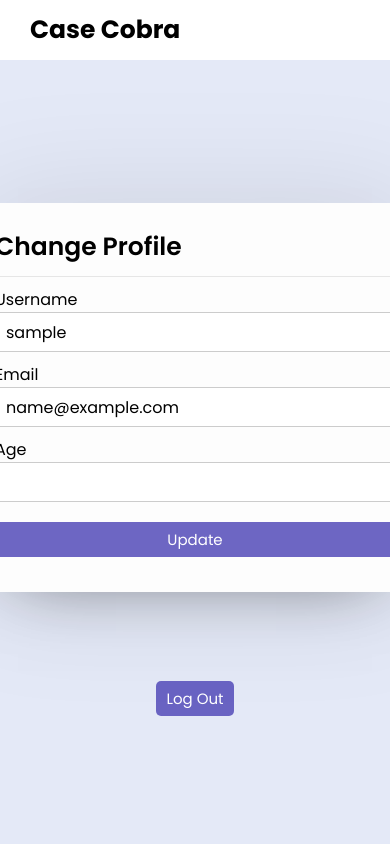
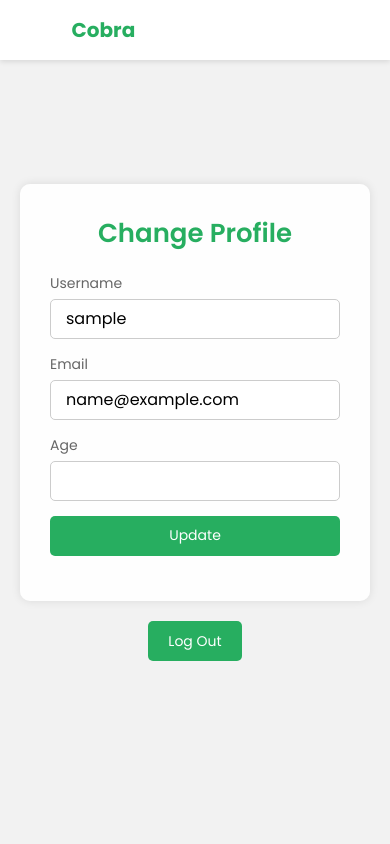
Before and after one commit to Durga-Singh/customphonecase, a PHP site: page /edit.php in a window 390 px wide; the page is wider, and only the part inside the window is pictured. Run offline with PHP 8.4, Linux system fonts and the light colour scheme; the visitor is signed in with stand-in values (Sample User, id 1).

Commit message:
made responsive

```diff
--- a/edit.php
+++ b/edit.php
@@ -2,7 +2,33 @@
    session_start();
    include("php/config.php");
    if(!isset($_SESSION['valid'])){
-    header("Location: index.php");
+       header("Location: index.php");
+       exit();
+   }
+
+   // Fetch user data
+   $id = $_SESSION['id'];
+   $query = mysqli_query($con,"SELECT * FROM users WHERE Id=$id");
+   $user = mysqli_fetch_assoc($query);
+
+   // Check if the form is submitted and update user info
+   if(isset($_POST['submit'])){
+       // Get user input from the form
+       $username = mysqli_real_escape_string($con, $_POST['username']);
+       $email = mysqli_real_escape_string($con, $_POST['email']);
+       $age = mysqli_real_escape_string($con, $_POST['age']);
+
+       // Update user data in the database
+       $update_query = "UPDATE users SET Username='$username', Email='$email', Age='$age' WHERE Id=$id";
+       $update_result = mysqli_query($con, $update_query);
+
+       if($update_result){
+           // If update successful, show a success message
+           echo "<script>alert('Profile updated successfully!'); window.location.href='edit.php';</script>";
+       } else {
+           // If update fails, show an error message
+           echo "<script>alert('Error updating profile. Please try again.');</script>";
+       }
    }
 ?>
 <!DOCTYPE html>
@@ -17,67 +43,39 @@
 <body>
     <div class="nav">
         <div class="logo">
-            <p><a href="home.php">Case Cobra</a></p>
+            <p><a href="home.php"><span class="case">Case</span> <span class="cobra">Cobra</span></a></p>
         </div>
     </div>
-    <div class="container" style="min-height: 80vh; margin-bottom: -10vh;">
+
+    <div class="container">
         <div class="box form-box">
-            <?php
-               if(isset($_POST['submit'])){
-                $username = $_POST['username'];
-                $email = $_POST['email'];
-                $age = $_POST['age'];
+            <header>Change Profile</header>
 
-                $id = $_SESSION['id'];
-
-                $edit_query = mysqli_query($con,"UPDATE users SET Username='$username', Email='$email', Age='$age' WHERE Id=$id ") or die("error occurred");
-
-                if($edit_query){
-                    echo "<div class='message'>
-                    <p>Profile Updated!</p>
-                </div> <br>";
-              echo "<a href='home.php'><button class='btn'>Go Home</button>";
-
-                }
-               }else{
-
-                $id = $_SESSION['id'];
-                $query = mysqli_query($con,"SELECT*FROM users WHERE Id=$id ");
-
-                while($result = mysqli_fetch_assoc($query)){
-                    $res_Uname = $result['Username'];
-                    $res_Email = $result['Email'];
-                    $res_Age = $result['Age'];
-                }
-
-            ?>
-            <header>Change Profile</header>
             <form action="" method="post">
                 <div class="field input">
                     <label for="username">Username</label>
-                    <input type="text" name="username" id="username" value="<?php echo $res_Uname; ?>" autocomplete="off" required>
+                    <input type="text" name="username" id="username" value="<?php echo htmlspecialchars($user['Username']); ?>" autocomplete="off" required>
                 </div>
 
                 <div class="field input">
                     <label for="email">Email</label>
-                    <input type="text" name="email" id="email" value="<?php echo $res_Email; ?>" autocomplete="off" required>
+                    <input type="email" name="email" id="email" value="<?php echo htmlspecialchars($user['Email']); ?>" autocomplete="off" required>
                 </div>
 
                 <div class="field input">
                     <label for="age">Age</label>
-                    <input type="number" name="age" id="age" value="<?php echo $res_Age; ?>" autocomplete="off" required>
+                    <input type="number" name="age" id="age" value="<?php echo htmlspecialchars($user['Age']); ?>" autocomplete="off" required>
                 </div>
 
                 <div class="field">
-                    <input type="submit" class="btn" name="submit" value="Update" required>
+                    <input type="submit" class="btn" name="submit" value="Update">
                 </div>
             </form>
         </div>
-        <?php } ?>
-      </div>
 
-      <div class="logout" style="display: flex; justify-content: center;">
-            <a href="php/logout.php"><button class="btn">Log Out</button></a>
+        <div class="logout" style="display: flex; justify-content: center; margin-top: 20px;">
+            <a href="php/logout.php"><button class="btn logout-btn">Log Out</button></a>
         </div>
+    </div>
 </body>
 </html>
--- a/style/style.css
+++ b/style/style.css
@@ -1,273 +1,231 @@
 @import url('https://fonts.googleapis.com/css2?family=Poppins:wght@200;300;400;500;600;700&display=swap');
-*{
+* {
+    margin: 0;
     padding: 0;
+    box-sizing: border-box;
+    font-family: 'Poppins', sans-serif;
+}
+
+body {
     margin: 0;
-    box-sizing: border-box;
-    font-family: 'Poppins',sans-serif;
+    padding: 0;
+    display: flex;
+    justify-content: center;
+    align-items: center;
+    height: 100vh;
+    background-color: #f2f2f2;
 }
-body{
-    background: #e4e9f7;
+
+body.auth-page::before {
+    content: "";
+    position: absolute;
+    top: 0;
+    left: 0;
+    width: 100%;
+    height: 100%;
+    background-image: url('https://files.printo.in/site/20220526_175333057040_18b16a_Premium-qulity.jpg');
+    background-size: cover;
+    background-repeat: no-repeat;
+    background-position: center;
+    filter: blur(8px);
+    z-index: -1;
 }
-.container{
+
+.container {
     display: flex;
+    justify-content: center;
     align-items: center;
-    justify-content: center;
-    min-height: 80vh;
+    width: 100%;
+    height: 100%;
     flex-direction: column;
 }
 
-/* Add this CSS to your style.css */
-/* Ensure the logout button is properly centered below the form box */
-.logout {
+.form-box {
+    background: rgba(255, 255, 255, 0.9); /* Semi-transparent background */
+    padding: 40px 30px;
+    border-radius: 10px;
+    box-shadow: 0 0 10px rgba(0, 0, 0, 0.1);
+    width: 100%;
+    max-width: 400px;
+    text-align: center;
+}
+
+.form-box header {
+    font-size: 30px;
+    font-weight: 600;
+    color: #27ae60;
+    margin-bottom: 20px;
+}
+
+.form-box form .field {
     display: flex;
-    justify-content: center;
-    margin-top: 20px; /* Add spacing between the form box and logout button */
+    flex-direction: column;
+    margin-bottom: 15px;
+}
+
+.form-box form .field label {
+    font-size: 14px;
+    color: #666;
+    margin-bottom: 5px;
+    text-align: left;
+}
+
+.form-box form .input input {
+    height: 45px;
+    font-size: 16px;
+    padding: 0 15px;
+    border-radius: 5px;
+    border: 1px solid #ccc;
+    outline: none;
+    transition: border 0.3s;
+}
+
+.form-box form .input input:focus {
+    border-color: #27ae60;
+}
+
+.btn {
+    height: 45px;
+    background: #27ae60;
+    border: 0;
+    border-radius: 5px;
+    color: white;
+    font-size: 16px;
+    cursor: pointer;
+    transition: background 0.3s;
     width: 100%;
 }
 
-.hero {
+.btn:hover {
+    background: #7cc198;
+}
+
+.links {
+    margin-top: 20px;
+}
+
+.links a {
+    color: #27ae60;
+    text-decoration: none;
+    font-size: 14px;
+}
+
+.links a:hover {
+    text-decoration: underline;
+}
+
+.message {
+    background: #f9eded;
+    padding: 10px;
+    border-radius: 5px;
+    margin-bottom: 20px;
+    color: #e74c3c;
+}
+
+.nav {
     display: flex;
     justify-content: space-between;
     align-items: center;
-    padding: 50px 100px;
     background: #fff;
-    min-height: 70vh;
+    padding: 15px 30px;
+    box-shadow: 0 2px 5px rgba(0, 0, 0, 0.1);
+    position: fixed;
+    width: 100%;
+    top: 0;
+    left: 0;
+    z-index: 100;
 }
 
-.hero-text {
-    max-width: 50%;
+.logo a {
+    text-decoration: none;
+    color: #000;
 }
 
-.hero-text h1 {
-    font-size: 36px;
-    color: #4c44b6;
-    margin-bottom: 20px;
+.case {
+    color: #fff; /* White color for "Case" */
 }
 
-.hero-text p {
-    font-size: 18px;
-    margin-bottom: 30px;
+.cobra {
+    color: #27ae60; /* Green color for "Cobra" */
 }
 
-.hero-text .btn {
-    padding: 10px 20px;
-    background: #4c44b6;
-    color: #fff;
+
+.nav .logo a {
+    font-size: 24px;
+    color: #27ae60;
     text-decoration: none;
+    font-weight: bold;
+}
+
+.nav .right-links a {
+    font-size: 20px;
+    color: #27ae60;
+    text-decoration: none;
+}
+
+.right-links a:hover {
+    color: #7cc198;
+}
+
+.fas fa-user-circle{
+    font-size: 32px; /* Larger logo size */
+    font-weight: 700;
+}
+
+/* Profile Icon Link */
+.profile-icon-logo {
+    font-size: 32px; /* Larger icon size */
+    font-weight: 700; /* Bold icon */
+    color: #fff; /* Icon color */
+}
+
+.logout-btn {
+    padding: 10px 20px; /* Adds padding to top/bottom (10px) and left/right (20px) */
+    background-color: #27ae60; /* Red color for the logout button */
+    border: none;
     border-radius: 5px;
+    color: white;
+    font-size: 16px;
+    cursor: pointer;
     transition: background 0.3s;
 }
 
-.hero-text .btn:hover {
-    background: #f1c40f;
+.logout-btn:hover {
+    background-color: #7cc198; /* Darker red on hover */
 }
 
-.hero-image img {
-    width: 400px;
-    height: auto;
+
+/* Responsive design */
+@media (max-width: 768px) {
+    .container {
+        padding: 20px;
     }
 
-/* Footer */
-.footer {
-    text-align: center;
-    padding: 20px 0;
-    background: #4c44b6;
-    color: #fff;
-    margin-top: 30px;
+    .form-box {
+        padding: 30px;
+        width: 100%;
     }
 
-.box{
-    background: #fdfdfd;
-    display: flex;
-    flex-direction: column;
-    padding: 25px 25px;
-    border-radius: 20px;
-    box-shadow: 0 0 128px 0 rgba(0,0,0,0.1),
-                0 32px 64px -48px rgba(0,0,0,0.5);
+    .nav {
+        padding: 15px;
+    }
 }
 
-/* Ensure the logout button is placed below and centered */
-.logout {
-    width: 100%; /* Full width */
-    display: flex; /* Use flexbox to align items */
-    justify-content: center; /* Center the logout button horizontally */
-    margin-top: 20px; /* Add space between form and logout button */
+@media (max-width: 480px) {
+    .nav .logo a {
+        font-size: 20px;
     }
 
-.hero {
-    display: flex;
-    justify-content: space-between;
-    align-items: center;
-    padding: 50px 100px;
-    background: #fff;
-    min-height: 70vh;
+    .form-box header {
+        font-size: 26px;
     }
 
-.hero-text {
-    max-width: 50%;
+    .form-box form .input input {
+        height: 40px;
     }
 
-.hero-text h1 {
-    font-size: 36px;
-    color: #4c44b6;
-    margin-bottom: 20px;
-}
-
-.hero-text p {
-    font-size: 18px;
-    margin-bottom: 30px;
-}
-
-.hero-text .btn {
-    padding: 10px 20px;
-    background: #4c44b6;
-    color: #fff;
-    text-decoration: none;
-    border-radius: 5px;
-    transition: background 0.3s;
-}
-
-.hero-text .btn:hover {
-    background: #f1c40f;
-}
-
-.hero-image img {
-    width: 400px;
-    height: auto;
-}
-
-/* Footer */
-.footer {
-    text-align: center;
-    padding: 20px 0;
-    background: #4c44b6;
-    color: #fff;
-    margin-top: 30px;
-}
-
-.container a{
-    display: flex;
-    justify-content: center;
-}
-.form-box{
-    width: 450px;
-    margin: 0px 10px;
-}
-
-.form-box header{
-    font-size: 25px;
-    font-weight: 600;
-    padding-bottom: 10px;
-    border-bottom: 1px solid #e6e6e6;
-    margin-bottom: 10px;
-}
-.form-box form .field{
-    display: flex;
-    margin-bottom: 10px;
-    flex-direction: column;
-
-}
-.form-box form .input input{
+    .btn {
         height: 40px;
-    width: 100%;
-    font-size: 16px;
-    padding: 0 10px;
-    border-radius: 5px;
-    border: 1px solid #ccc;
-    outline: none;
-}
-.btn{
-    height: 35px;
-    background: rgba(76,68,182,0.808);
-    border: 0;
-    border-radius: 5px;
-    color: #fff;
-    font-size: 15px;
-    cursor: pointer;
-    transition: all .3s;
-    margin-top: 10px;
-    padding: 0px 10px;
-}
-.btn:hover{
-    opacity: 0.82;
-}
-.submit{
-    width: 100%;
-}
-.links{
-    margin-bottom: 15px;
-}
-
-/********* Home *****************/
-
-.nav{
-    background: #fff;
-    display: flex;
-    flex-direction: row;
-    justify-content: space-between;
-    line-height: 60px;
-    z-index: 100;
-}
-.logo{
-    font-size: 25px;
-    font-weight: 900;
-    margin-left: 30px;
-
-}
-.logo a{
-    text-decoration: none;
-    color: #000;
-}
-.right-links a{
-    padding: 0 10px;
-    margin-right: 30px;
-}
-
-.right-links a i{
-color: white;
-font-size: 25px;
-font-weight: 900;
-}
-
-main{
-    display: flex;
-    align-items: center;
-    justify-content: center;
-    margin-top: 60px;
-}
-.main-box{
-    display: flex;
-    flex-direction: column;
-    width: 70%;
-}
-.main-box .top{
-    display: flex;
-    flex-direction: row;
-    justify-content: space-between;
-}
-.bottom{
-    width: 100%;
-    margin-top: 20px;
-}
-@media only screen and (max-width:840px){
-    .main-box .top{
-        display: flex;
-        flex-direction: column;
-        justify-content: space-between;
-    }
-    .top .box{
-        margin: 10px 10px;
-    }
-    .bottom{
-        margin-top: 0;
+        font-size: 14px;
     }
 }
-.message{
-    text-align: center;
-    background: #f9eded;
-    padding: 15px 0px;
-    border:1px solid #699053;
-    border-radius: 5px;
-    margin-bottom: 10px;
-    color: red;
-}
```
Also changed, not shown: home.php (+3 -28 lines), index.php (+2 -5 lines), register.php (+11 -27 lines). Lines whose indentation alone changed are shown as unchanged.
